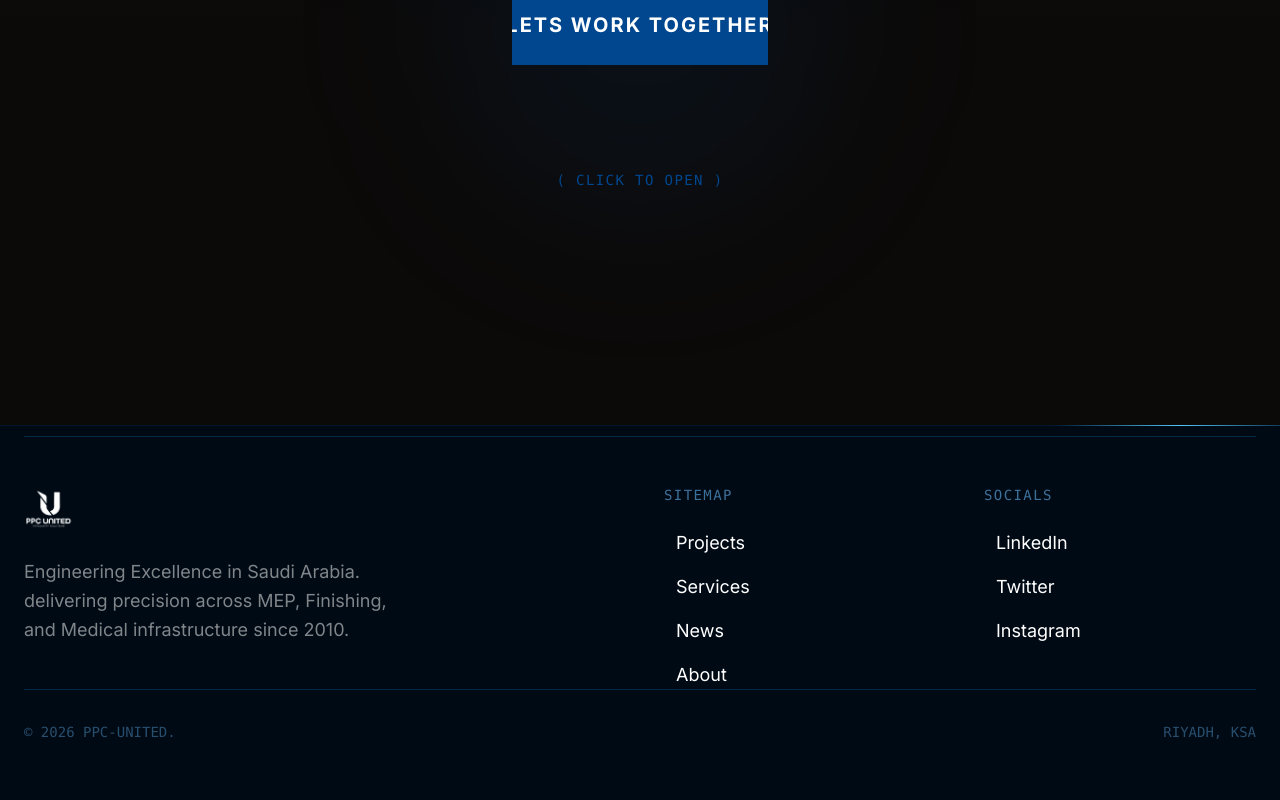
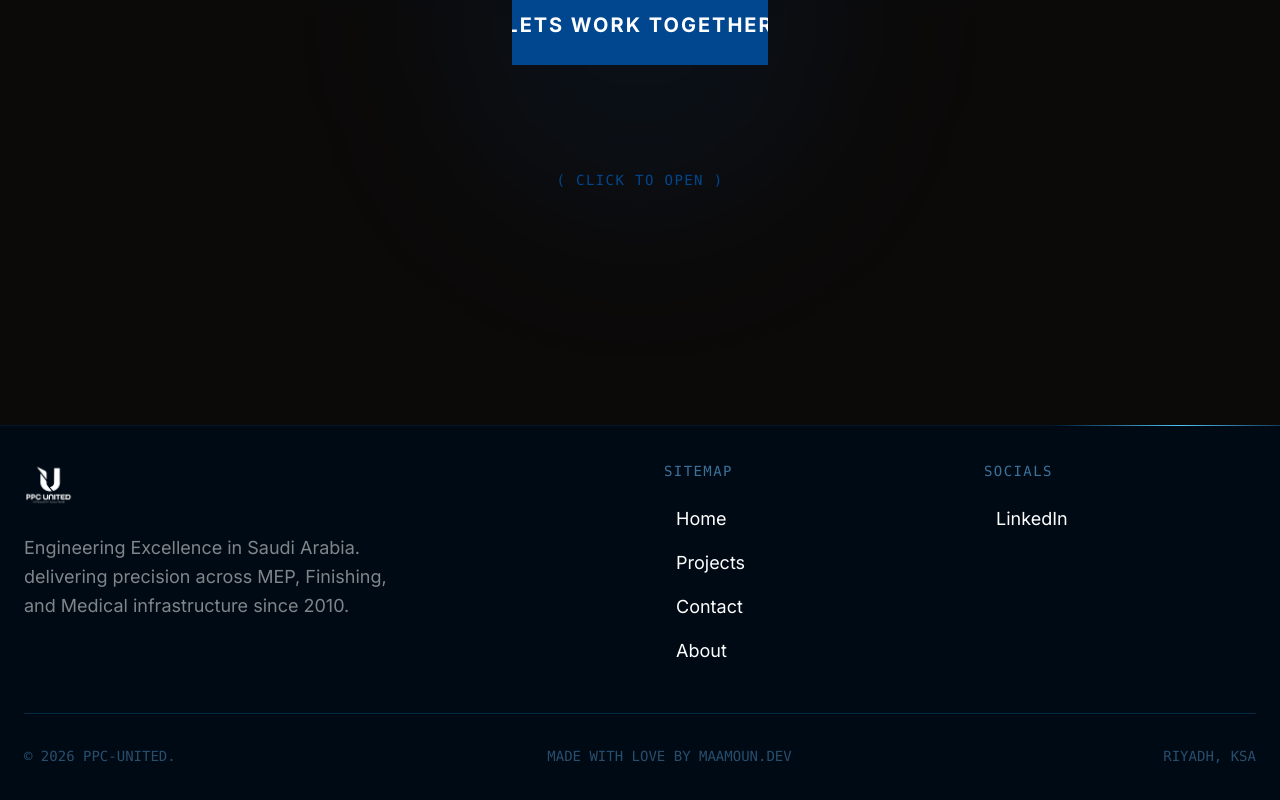
Before and after one commit to amaamoun99/ppc-united-new, a Next.js app: page / in a window 1280 px wide. Shown: the part 10922-11722 px from the top of the page. Built offline with nearby package versions, Linux system fonts and the light colour scheme.

Commit message:
added my signature

```diff
--- a/components/Footer.js
+++ b/components/Footer.js
@@ -100,7 +100,7 @@ export default function Footer() {
             </div>
 
             {/* Bottom Section: Links & Info */}
-            <div className="grid grid-cols-1 md:grid-cols-4 gap-12 pt-12">
+            <div className="grid grid-cols-1 md:grid-cols-4 gap-12 py-12">
                 {/* Column 1: Brand */}
                 <div className="col-span-1 md:col-span-2">
                     <div className="mb-6">
@@ -121,9 +121,9 @@ export default function Footer() {
                 <div>
                     <h4 className="text-sm font-mono text-blue-300/60 uppercase tracking-widest mb-6">Sitemap</h4>
                     <ul className="space-y-4">
-                        {['Projects', 'Services', 'News', 'About'].map(item => (
+                        {['Home','Projects', 'Contact', 'About'].map(item => (
                             <li key={item}>
-                                <a href="#" className="text-lg hover:text-blue-400 transition-colors flex items-center gap-2 group">
+                                <a href={item === 'Home' ? '/' : item === 'Projects' ? '/projects' : item === 'Contact' ? '/contact' : '/about'} className="text-lg hover:text-blue-400 transition-colors flex items-center gap-2 group">
                                     <span className="w-1 h-1 bg-blue-400 rounded-full scale-0 group-hover:scale-100 transition-transform" />
                                     {item}
                                 </a>
@@ -136,7 +136,7 @@ export default function Footer() {
                 <div>
                     <h4 className="text-sm font-mono text-blue-300/60 uppercase tracking-widest mb-6">Socials</h4>
                     <ul className="space-y-4">
-                        {['LinkedIn', 'Twitter', 'Instagram'].map(item => (
+                        {['LinkedIn'].map(item => (
                             <li key={item}>
                                 <a href="#" className="text-lg hover:text-blue-400 transition-colors flex items-center gap-2 group">
                                     <span className="w-1 h-1 bg-blue-400 rounded-full scale-0 group-hover:scale-100 transition-transform" />
@@ -151,6 +151,9 @@ export default function Footer() {
             {/* Footer Note */}
             <div className="flex justify-between items-end border-t border-blue-500/20 pt-8 text-blue-300/40 text-sm font-mono uppercase">
                 <span>&copy; {new Date().getFullYear()} PPC-United.</span>
+                <a href="https://maamoun.dev" target="_blank" rel="noopener noreferrer" className="hover:text-blue-400 transition-colors">
+                    made with love by maamoun.dev
+                </a>
                 <span>Riyadh, KSA</span>
             </div>
         </div>
```
